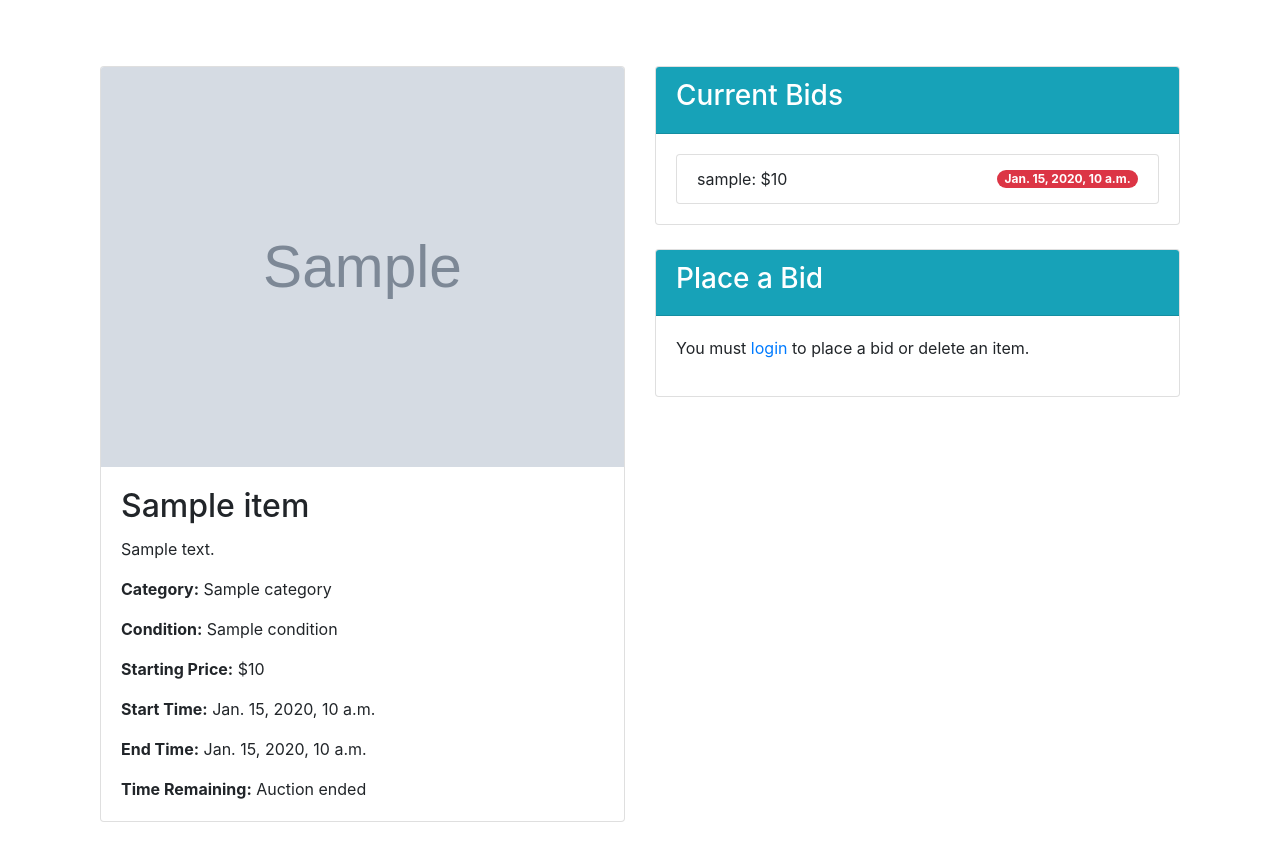
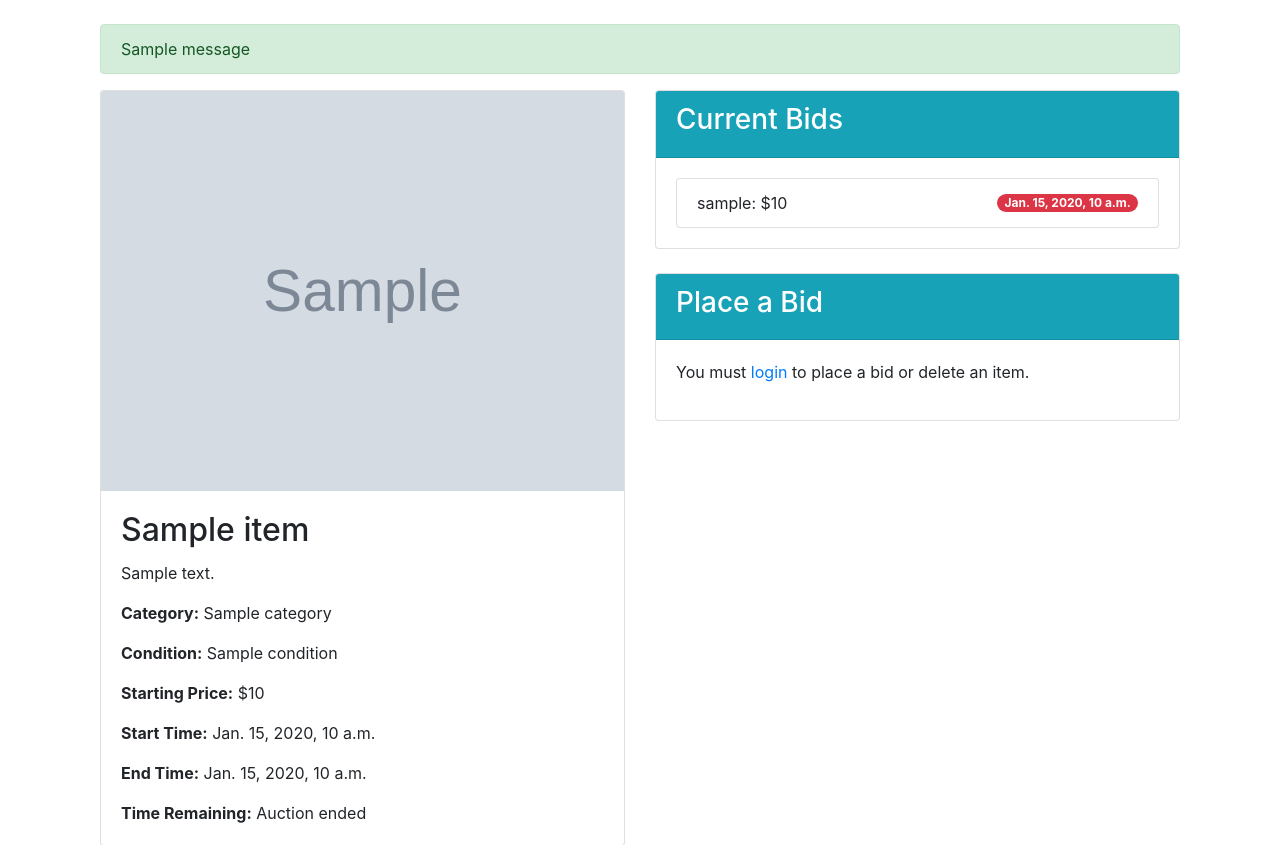
Before and after one commit to parkerg16/ebayClone, a Django app: template auction/templates/auction/item_detail.html in a window 1280 px wide. Shown: the part 56-901 px from the top of the page. Run offline with Django 3.2, Linux system fonts and the light colour scheme; the template is opened without the code that fills it: most values are stand-ins (such as "Sample title", 1, 10 or a date in 2020); grey boxes marked "Sample" are stand-in pictures; one stand-in notice (Sample message) is shown; some libraries are stand-ins or nearby versions.

Commit message:
Updated banner when bid is placed to either show bid too low or bid placed succuessfully

```diff
--- a/auction/templates/auction/item_detail.html
+++ b/auction/templates/auction/item_detail.html
@@ -4,18 +4,13 @@
 
 {% block content %}
 <div class="container mt-4">
-    <!-- Display messages -->
+    <!-- Display messages at the top of the page -->
     {% if messages %}
-        <div class="alert alert-dismissible fade show" role="alert">
-            {% for message in messages %}
-                {% if message.tags == 'error' %}
-                    <div class="alert alert-danger alert-dismissible fade show" role="alert">
-                        {{ message }}
-                        <button type="button" class="btn-close" data-bs-dismiss="alert" aria-label="Close"></button>
-                    </div>
-                {% endif %}
-            {% endfor %}
-        </div>
+        {% for message in messages %}
+            <div class="alert alert-{% if message.tags == 'error' %}danger{% else %}{{ message.tags }}{% endif %}" role="alert">
+                {{ message }}
+            </div>
+        {% endfor %}
     {% endif %}
     <div class="row">
         <div class="col-md-6">
@@ -84,19 +79,6 @@
                                         {{ form.amount }}
                                     </div>
                                     <button type="submit" class="btn btn-info btn-block">Place Bid</button>
-                                    <!-- Display error message here -->
-                                    {% if messages %}
-                                        <div class="alert alert-dismissible fade show" role="alert">
-                                            {% for message in messages %}
-                                                {% if message.tags == 'error' %}
-                                                    <div class="alert alert-danger alert-dismissible fade show" role="alert">
-                                                        {{ message }}
-                                                        <button type="button" class="btn-close" data-bs-dismiss="alert" aria-label="Close"></button>
-                                                    </div>
-                                                {% endif %}
-                                            {% endfor %}
-                                        </div>
-                                    {% endif %}
                                 </form>
                             {% endif %}
                         {% else %}
```
